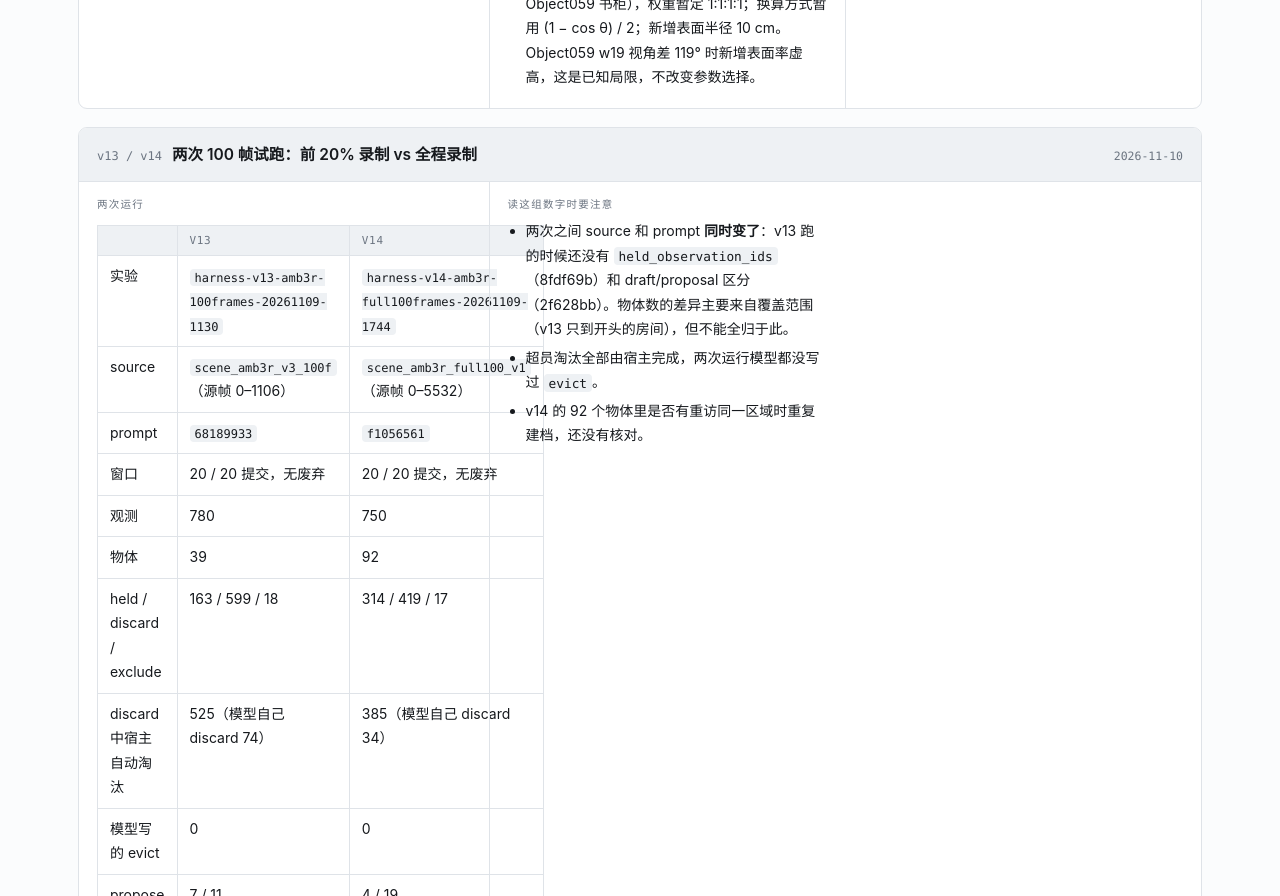
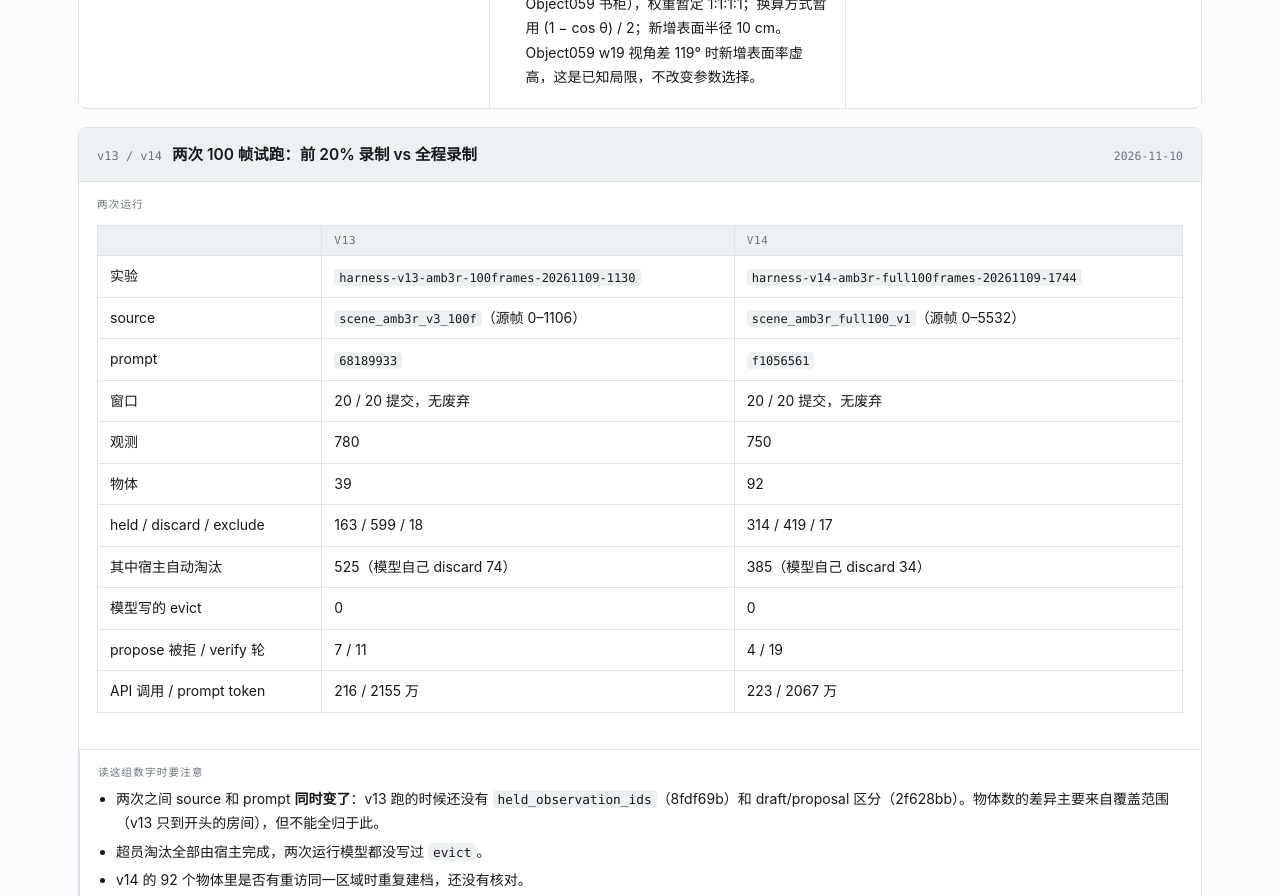
Before and after one commit to ZhitaoWang111/Reconstruction, a plain HTML site: page InstanceRecognition/docs/debug/debug-log.html in a window 1280 px wide. Shown: the part 6920-7816 px from the top of the page. Drawn offline with Linux system fonts and the light colour scheme.

Commit message:
debug-log: fix v13/v14 entry layout — single-column wide to avoid table overflow

```diff
--- a/InstanceRecognition/docs/debug/debug-log.html
+++ b/InstanceRecognition/docs/debug/debug-log.html
@@ -446,14 +446,14 @@ v11 同帧同物体的 mask 对共 2369 对，凳子错配那几对的包围盒
 </div>
 
 <!-- 2026-11-10 -->
-<div class="entry">
+<div class="entry wide">
 <div class="entry-head">
 <span class="id">v13 / v14</span>
 <span class="title">两次 100 帧试跑：前 20% 录制 vs 全程录制</span>
 <span class="date">2026-11-10</span>
 </div>
-<div class="entry-body">
-<div>
+<div class="entry-body stacked">
+<div class="blk">
 <span class="h">两次运行</span>
 <table>
 <thead><tr><th></th><th>v13</th><th>v14</th></tr></thead>
@@ -465,14 +465,14 @@ v11 同帧同物体的 mask 对共 2369 对，凳子错配那几对的包围盒
 <tr><td>观测</td><td>780</td><td>750</td></tr>
 <tr><td>物体</td><td>39</td><td>92</td></tr>
 <tr><td>held / discard / exclude</td><td>163 / 599 / 18</td><td>314 / 419 / 17</td></tr>
-<tr><td>discard 中宿主自动淘汰</td><td>525（模型自己 discard 74）</td><td>385（模型自己 discard 34）</td></tr>
+<tr><td>其中宿主自动淘汰</td><td>525（模型自己 discard 74）</td><td>385（模型自己 discard 34）</td></tr>
 <tr><td>模型写的 evict</td><td>0</td><td>0</td></tr>
 <tr><td>propose 被拒 / verify 轮</td><td>7 / 11</td><td>4 / 19</td></tr>
 <tr><td>API 调用 / prompt token</td><td>216 / 2155 万</td><td>223 / 2067 万</td></tr>
 </tbody>
 </table>
 </div>
-<div>
+<div class="blk">
 <span class="h">读这组数字时要注意</span>
 <ul>
 <li>两次之间 source 和 prompt <b>同时变了</b>：v13 跑的时候还没有 <code>held_observation_ids</code>（8fdf69b）和 draft/proposal 区分（2f628bb）。物体数的差异主要来自覆盖范围（v13 只到开头的房间），但不能全归于此。</li>
```
